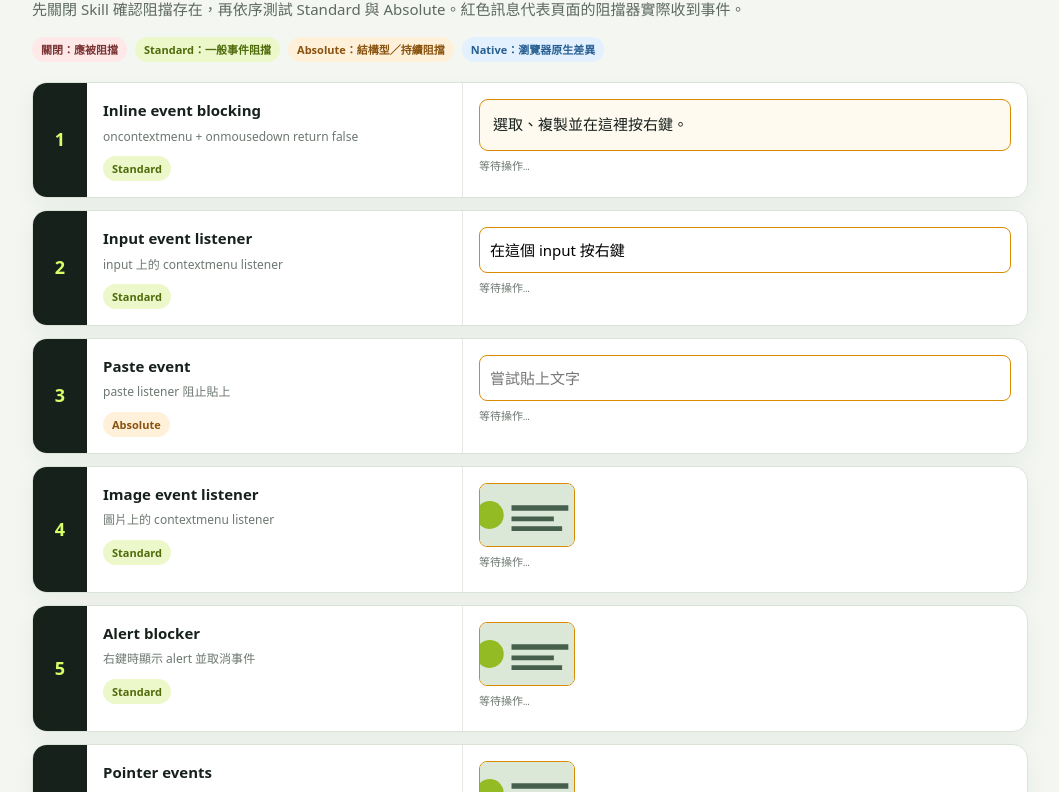
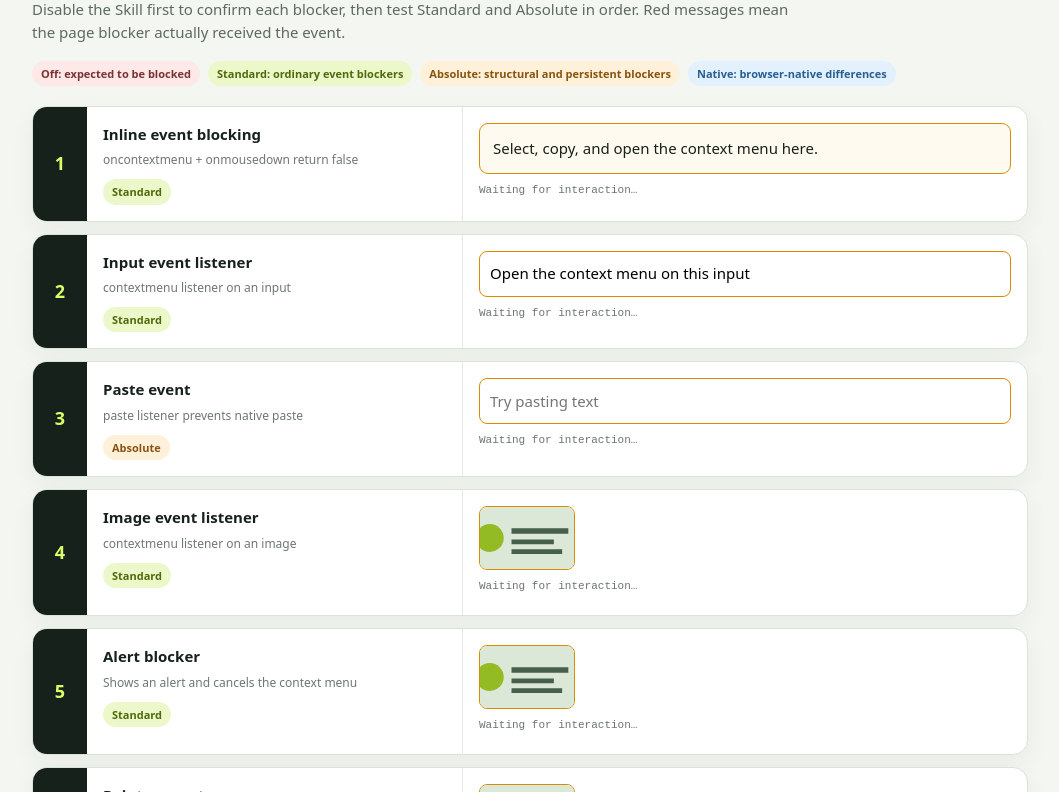
Before and after one commit to allenyllee/monkeyskill-store, a website: page skills/restore-right-click/demo/index.html in a window 1280 px wide. Shown: the part 117-909 px from the top of the page, without its empty margins (110-1169 px from the left). Drawn offline with Linux system fonts and the light colour scheme.

Commit message:
Add bilingual Restore right click demo

```diff
--- a/site/store.js
+++ b/site/store.js
@@ -202,6 +202,7 @@ function renderCatalog() {
     if (skill.demoUrl) {
       const demoUrl = new URL(skill.demoUrl, location.href);
       if (demoUrl.origin === location.origin) {
+        demoUrl.searchParams.set("lang", locale);
         demo.href = demoUrl.href;
         demo.hidden = false;
       }
--- /dev/null
+++ b/skills/restore-right-click/demo/demo-i18n.js
@@ -0,0 +1,121 @@
+const translations = {
+  "zh-Hant": {
+    title: "MonkeySkill 16 種方法測試矩陣",
+    language: "語言",
+    intro: "先關閉 Skill 確認阻擋存在，再依序測試 Standard 與 Absolute。紅色訊息代表頁面的阻擋器實際收到事件。",
+    legend: ["關閉：應被阻擋", "Standard：一般事件阻擋", "Absolute：結構型／持續阻擋", "Native：瀏覽器原生差異"],
+    methods: [
+      ["行內事件阻擋", "oncontextmenu + onmousedown return false", "選取、複製並在這裡按右鍵。"],
+      ["輸入框事件監聽器", "input 上的 contextmenu listener", "在這個 input 按右鍵"],
+      ["貼上事件", "paste listener 阻止貼上", "嘗試貼上文字"],
+      ["圖片事件監聽器", "圖片上的 contextmenu listener", "右鍵測試圖片"],
+      ["警示框阻擋器", "右鍵時顯示 alert 並取消事件", "alert 右鍵測試圖片"],
+      ["指標事件", "圖片使用 pointer-events:none", "pointer-events 測試圖片"],
+      ["覆蓋層與事件", "透明 overlay 攔截 contextmenu", "overlay 測試圖片"],
+      ["覆蓋層與指標事件", "圖片 pointer-events:none 且被 overlay 覆蓋", "雙重阻擋圖片"],
+      ["Selectstart 事件", "selectstart listener 阻止反白", "請嘗試選取這段 Sample text。"],
+      ["removeAllRanges", "mouseup／keyup／contextmenu／touchend 清除選取", "請選取這段文字並放開滑鼠，選取範圍應維持。"],
+      ["鍵盤複製阻擋器", "input keydown 阻止 Ctrl/Cmd+C", "選取後按 Ctrl+C"],
+      ["不可見的選取", "仍可選取，但 ::selection 強制透明", "未安裝時不應看到反白底色；Absolute 應恢復可見底色。"],
+      ["輸入框覆蓋層", "透明 overlay 覆蓋可選取的 input", "選取這個 input 的文字"],
+      ["貼上回滾", "input event 在一次新增超過兩字時還原內容", "貼上三個字以上"],
+      ["Canvas 與覆蓋層", "canvas pointer-events:none 且被 overlay 覆蓋", ""],
+      ["CSS 背景圖片", "普通元素使用 background-image", "CSS 背景圖片測試"]
+    ],
+    waiting: "等待操作…",
+    hints: { 6: "右鍵目標應恢復成圖片。", 8: "右鍵目標應恢復成圖片。", 12: "拖曳選取並觀察反白底色；Dark Reader 等色彩擴充可能干擾此項。", 13: "Absolute 應讓 input 重新成為事件目標。", 15: "右鍵目標應恢復成 canvas。", 16: "右鍵應開啟，但「另存新檔」會儲存 HTML，因為它不是 img。" },
+    checklist: "判讀方式：Standard 著重一般事件攔截；Absolute 處理 pointer-events、overlay、持續清除選取與 paste rollback；Method 16 只展示 Chrome 原生差異。",
+    blocked: { 1: "inline handler 阻止右鍵", 2: "input listener 阻止右鍵", 3: "paste listener 阻止貼上", 4: "image listener 阻止右鍵", 5: "alert handler 阻止右鍵", 7: "overlay listener 阻止右鍵", 9: "selectstart 阻止選取", 10: "removeAllRanges 清除選取", 11: "keydown handler 阻止 Ctrl/Cmd+C", 14: "input handler 還原了貼上內容" },
+    restored: "成功：Skill 在 removeAllRanges 後恢復選取",
+    alert: "右鍵選單已被阻擋"
+  },
+  en: {
+    title: "MonkeySkill 16-method Test Matrix",
+    language: "Language",
+    intro: "Disable the Skill first to confirm each blocker, then test Standard and Absolute in order. Red messages mean the page blocker actually received the event.",
+    legend: ["Off: expected to be blocked", "Standard: ordinary event blockers", "Absolute: structural and persistent blockers", "Native: browser-native differences"],
+    methods: [
+      ["Inline event blocking", "oncontextmenu + onmousedown return false", "Select, copy, and open the context menu here."],
+      ["Input event listener", "contextmenu listener on an input", "Open the context menu on this input"],
+      ["Paste event", "paste listener prevents native paste", "Try pasting text"],
+      ["Image event listener", "contextmenu listener on an image", "Context-menu test image"],
+      ["Alert blocker", "Shows an alert and cancels the context menu", "Alert context-menu test image"],
+      ["Pointer events", "Image uses pointer-events:none", "Pointer-events test image"],
+      ["Overlay + event", "Transparent overlay intercepts contextmenu", "Overlay test image"],
+      ["Overlay + pointer events", "Image uses pointer-events:none under an overlay", "Double-blocked image"],
+      ["Selectstart event", "selectstart listener prevents highlighting", "Try selecting this Sample text."],
+      ["removeAllRanges", "mouseup / keyup / contextmenu / touchend clears selection", "Select this text and release the pointer; the range should persist."],
+      ["Keyboard copy blocker", "input keydown prevents Ctrl/Cmd+C", "Select and press Ctrl+C"],
+      ["Invisible selection", "Selection works, but ::selection is forced transparent", "Without the Skill, no highlight should be visible; Absolute should restore it."],
+      ["Input overlay", "Transparent overlay covers a selectable input", "Select this input text"],
+      ["Paste rollback", "input event restores content when more than two characters are added", "Paste three or more characters"],
+      ["Canvas + overlay", "canvas uses pointer-events:none under an overlay", ""],
+      ["CSS background image", "Ordinary element uses background-image", "CSS background image test"]
+    ],
+    waiting: "Waiting for interaction…",
+    hints: { 6: "The context-menu target should be the image again.", 8: "The context-menu target should be the image again.", 12: "Drag to select and inspect the highlight; color-transforming extensions such as Dark Reader may interfere.", 13: "Absolute should make the input the event target again.", 15: "The context-menu target should be the canvas again.", 16: "The context menu should open, but Save As stores HTML because this is not an img element." },
+    checklist: "How to judge: Standard covers ordinary event interception. Absolute covers pointer-events, overlays, persistent selection removal, and paste rollback. Method 16 demonstrates a Chrome-native distinction only.",
+    blocked: { 1: "inline handler blocked the context menu", 2: "input listener blocked the context menu", 3: "paste listener blocked native paste", 4: "image listener blocked the context menu", 5: "alert handler blocked the context menu", 7: "overlay listener blocked the context menu", 9: "selectstart blocked selection", 10: "removeAllRanges cleared the selection", 11: "keydown handler blocked Ctrl/Cmd+C", 14: "input handler rolled back the pasted content" },
+    restored: "Passed: the Skill restored selection after removeAllRanges",
+    alert: "The context menu is blocked"
+  }
+};
+
+const requestedLocale = new URL(location.href).searchParams.get("lang");
+let locale = requestedLocale
+  || (navigator.languages?.some(language => /^zh(?:-|$)/i.test(language)) ? "zh-Hant" : "en");
+if (!translations[locale]) locale = "en";
+
+function applyLocale() {
+  const text = translations[locale];
+  document.documentElement.lang = locale;
+  document.title = text.title;
+  document.querySelector("h1").textContent = text.title;
+  document.querySelector(".language-switch").setAttribute("aria-label", text.language);
+  document.querySelector(".intro").textContent = text.intro;
+  document.querySelectorAll(".legend span").forEach((node, index) => { node.textContent = text.legend[index]; });
+  document.querySelectorAll(".case").forEach((section, index) => {
+    const method = text.methods[index];
+    section.querySelector(".description h2").textContent = method[0];
+    section.querySelector(".description p").textContent = method[1];
+    const fixtureText = section.querySelector(".target");
+    const fixtureInput = section.querySelector(".fixture input");
+    const fixtureImage = section.querySelector(".fixture img");
+    const background = section.querySelector("[role=img]");
+    if (fixtureText && method[2]) fixtureText.textContent = method[2];
+    if (fixtureInput && method[2]) {
+      if (fixtureInput.hasAttribute("placeholder")) fixtureInput.placeholder = method[2];
+      else fixtureInput.value = method[2];
+    }
+    if (fixtureImage && method[2]) fixtureImage.alt = method[2];
+    if (background && method[2]) background.setAttribute("aria-label", method[2]);
+    const result = section.querySelector(".result");
+    result.textContent = text.hints[index + 1] || text.waiting;
+    result.className = index === 15 ? "result info" : "result";
+  });
+  document.querySelector(".checklist").textContent = text.checklist;
+  for (const button of document.querySelectorAll("[data-locale]")) button.setAttribute("aria-pressed", String(button.dataset.locale === locale));
+}
+
+for (const button of document.querySelectorAll("[data-locale]")) button.addEventListener("click", () => {
+  locale = button.dataset.locale;
+  const url = new URL(location.href);
+  url.searchParams.set("lang", locale);
+  history.replaceState(null, "", url);
+  applyLocale();
+});
+
+window.demoI18n = Object.freeze({
+  blocked(number, fallback) { return translations[locale].blocked[number] || fallback; },
+  restored() { return translations[locale].restored; },
+  alertMessage() { return translations[locale].alert; }
+});
+
+new MutationObserver(records => {
+  for (const record of records) {
+    const node = record.target;
+    if (node.id === "result-10" && node.classList.contains("passed")) node.textContent = window.demoI18n.restored();
+  }
+}).observe(document.querySelector(".matrix"), { subtree: true, childList: true, attributes: true, attributeFilter: ["class"] });
+
+applyLocale();
```
Also changed, not shown: site/index.html (+1 -1 lines), skills/restore-right-click/demo/index.html (+12 -3 lines), test/build.test.js (+13 -0 lines), README.md.
